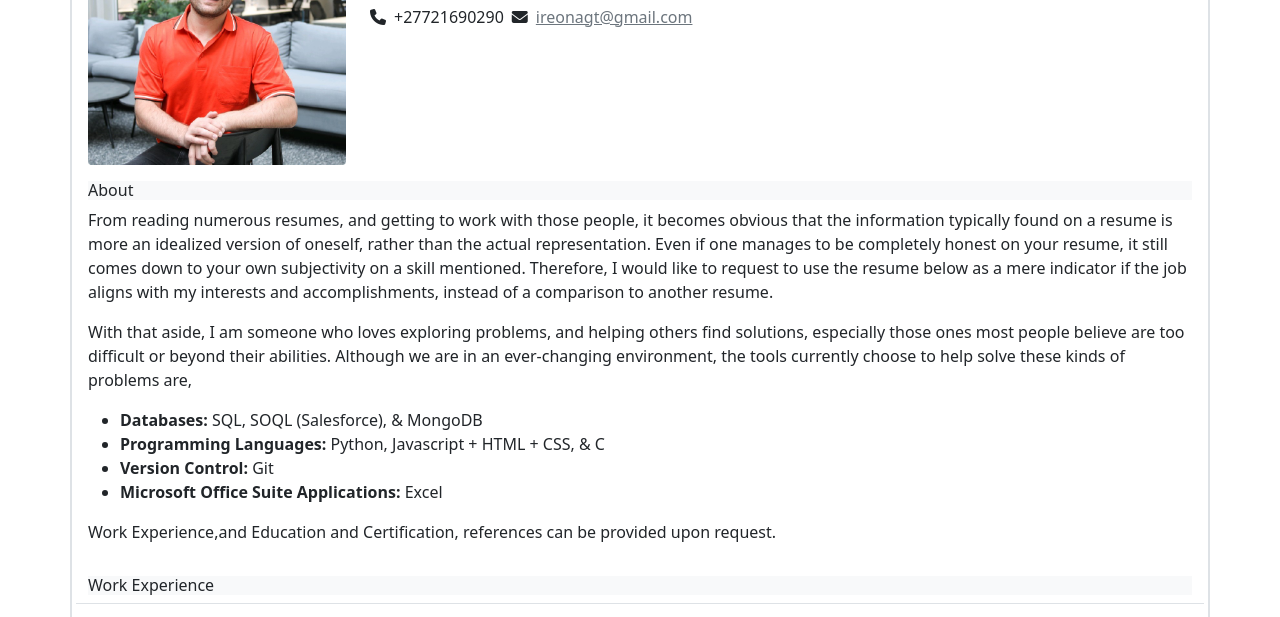
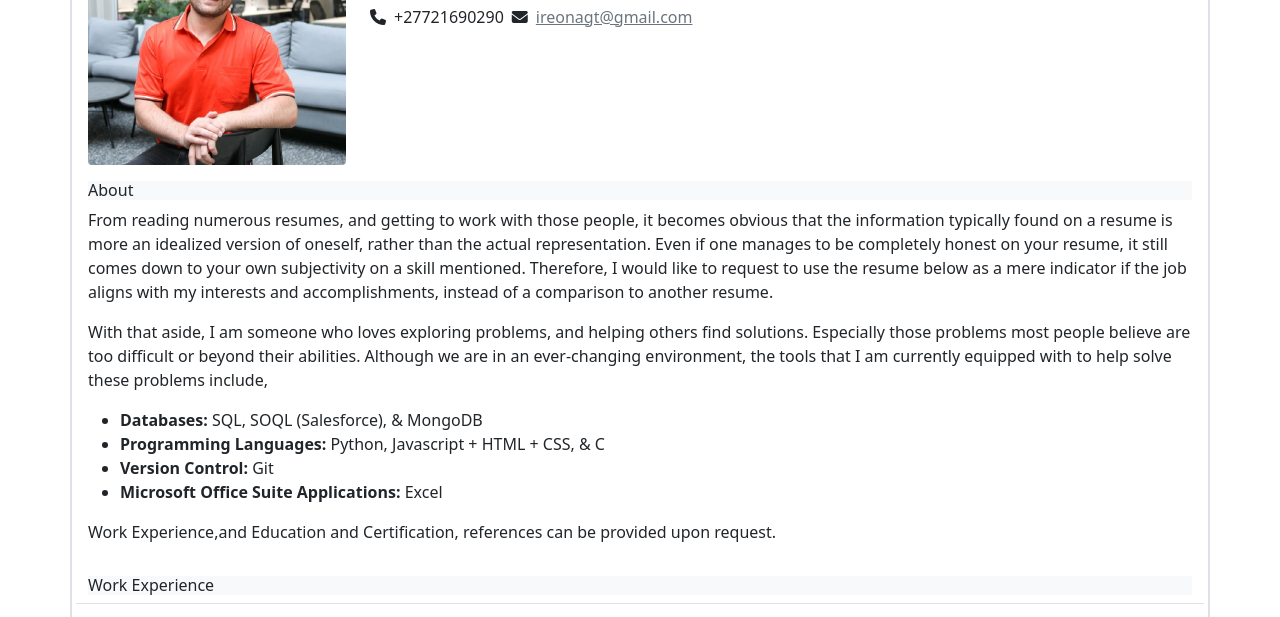
Before and after one commit to Ireonus/ireonus.github.io, a plain HTML site: page index.html in a window 1280 px wide. Shown: the part 111-728 px from the top of the page. Drawn offline with nearby package versions, Linux system fonts and the light colour scheme.

Commit message:
Grammar fixes

```diff
--- a/index.html
+++ b/index.html
@@ -41,7 +41,7 @@
             <div class="section">
                 <h6 class="bg-light">About</h6>
                 <p>From reading numerous resumes, and getting to work with those people, it becomes obvious that the information typically found on a resume is more an idealized version of oneself, rather than the actual representation. Even if one manages to be completely honest on your resume, it still comes down to your own subjectivity on a skill mentioned. Therefore, I would like to request to use the resume below as a mere indicator if the job aligns with my interests and accomplishments, instead of a comparison to another resume.</p>
-                <p>With that aside, I am someone who loves exploring problems, and helping others find solutions, especially those ones most people believe are too difficult or beyond their abilities. Although we are in an ever-changing environment, the tools currently choose to help solve these kinds of problems are, </p>
+                <p>With that aside, I am someone who loves exploring problems, and helping others find solutions. Especially those problems most people believe are too difficult or beyond their abilities. Although we are in an ever-changing environment, the tools that I am currently equipped with to help solve these problems include, </p>
                 <ul>
                     <li><b>Databases:</b> SQL, SOQL (Salesforce), & MongoDB</li>
                     <li><b>Programming Languages:</b> Python, Javascript + HTML + CSS, & C</li>
```
Also changed, not shown: ideas.txt (added).
